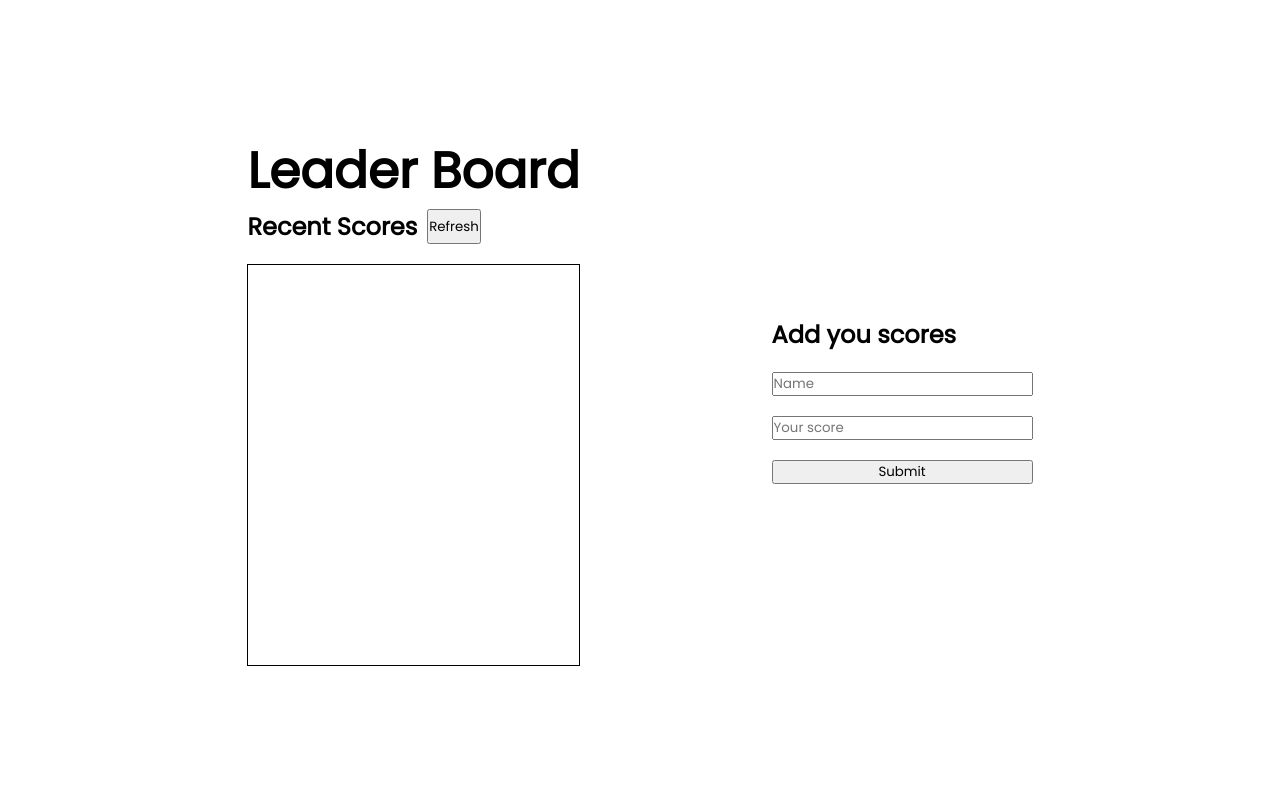
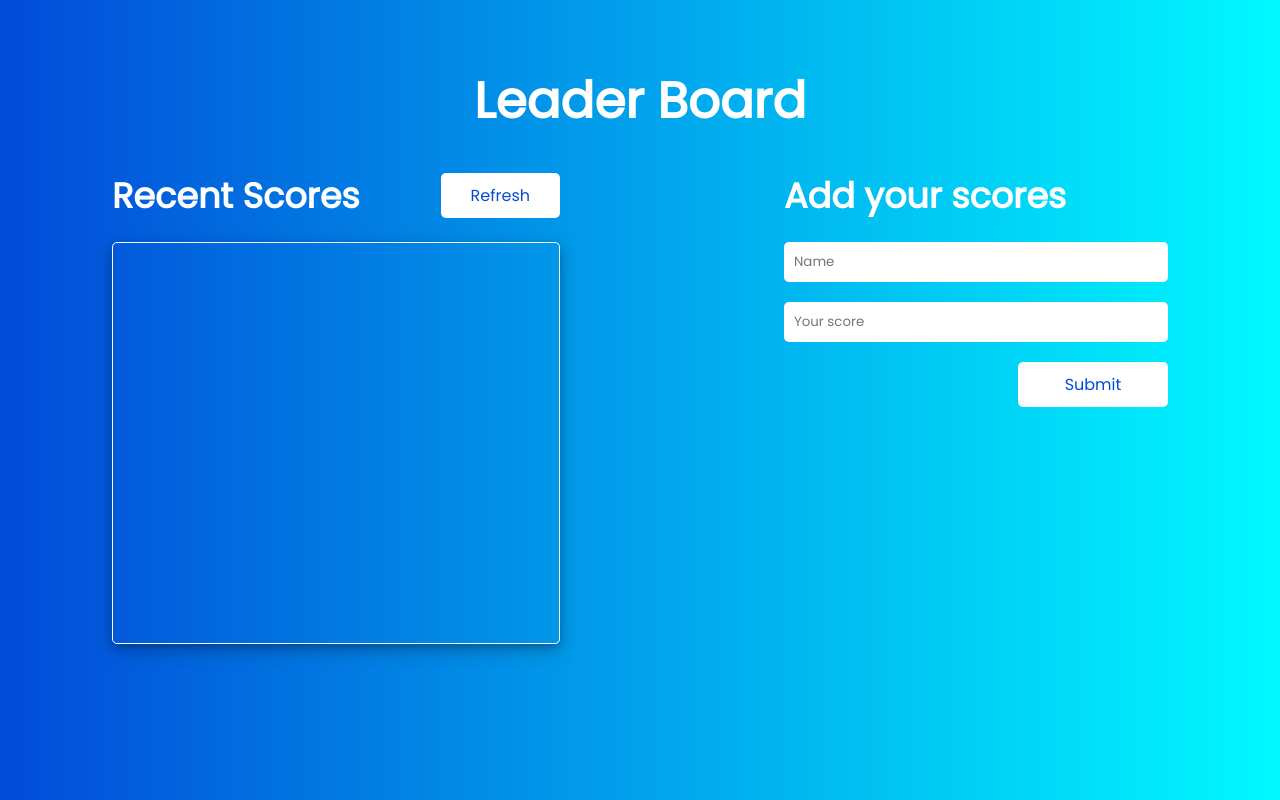
Before and after one commit to batoorsohail/leaderboard, a website built with webpack: page src/index.html in a window 1280 px wide. Built offline with nearby package versions, Linux system fonts and the light colour scheme; no server answers.

Commit message:
Add the new style

```diff
--- a/src/index.html
+++ b/src/index.html
@@ -14,9 +14,9 @@
     ></script>
 </head>
 <body>
+    <h1 class="page-title">Leader Board</h1>
     <main>
         <section class="scores">
-            <h1 class="page-title">Leader Board</h1>
             <div class="score-board">
                 <h2 class="title">Recent Scores</h2>
                 <button class="refresh-btn">Refresh</button>
@@ -28,7 +28,7 @@
             </article>
         </section>
         <section class="form">
-            <h2 class="title">Add you scores</h2>
+            <h2 class="title">Add your scores</h2>
             <input type="text" class="name-input" placeholder="Name" required>
             <input type="number" class="score-input" placeholder="Your score" required>
             <button class="add-btn">Submit</button>
--- a/src/modules/leaderboard.js
+++ b/src/modules/leaderboard.js
@@ -12,7 +12,7 @@ const refreshPoints = async () => {
   scores.result.forEach((score) => {
     const pointsWrapper = document.createElement('li');
     pointsWrapper.classList.add('details');
-    pointsWrapper.innerHTML = `${score.user}: ${score.score}`;
+    pointsWrapper.innerHTML = ` <i class="fa-solid fa-medal"></i> ${score.user}: ${score.score}`;
     scoreContainer.appendChild(pointsWrapper);
   });
 
--- a/src/style.css
+++ b/src/style.css
@@ -9,29 +9,62 @@
   font-family: 'Poppins', sans-serif;
 }
 
+body {
+  background: linear-gradient(90deg, rgba(2,75,216,1) 0%, rgba(0,249,255,1) 100%);
+  display: flex;
+  flex-direction: column;
+  align-items: center;
+}
+
 main {
   width: 100%;
-  height: 100vh;
   display: flex;
-  align-items: center;
-  justify-content: center;
-  gap: 15%;
+  justify-content: space-around;
+}
+
+.scores {
+  width: 35%;
 }
 
 .score-board {
   display: flex;
-  gap: 10px;
+  align-items: center;
+  justify-content: space-between;
 }
 
 .page-title {
   font-size: 50px;
+  color: #fff;
+  margin-top: 5%;
+  margin-bottom: 30px;
+}
+
+.title {
+  color: #fff;
+  font-size: 35px;
+}
+
+.refresh-btn {
+  padding: 10px 30px;
+  color: #024bd8;
+  font-size: 16px;
+  background: #fff;
+  border: none;
+  border-radius: 5px;
+}
+
+.refresh-btn:hover {
+  color: #fff;
+  background-color: #0c7ce5;
 }
 
 .board {
   display: flex;
   flex-direction: column;
-  border: 1px solid #000;
   margin-top: 20px;
+  border: 1px solid #fff;
+  border-radius: 5px;
+  box-shadow: 0 4px 8px 0 rgba(0, 0, 0, 0.2), 0 6px 20px 0 rgba(0, 0, 0, 0.19);
 }
 
 .score-container {
@@ -39,19 +72,86 @@ main {
   flex-direction: column;
   height: 50vh;
   overflow-y: scroll;
+  -ms-overflow-style: none;
+  scrollbar-width: none;
+}
+
+.score-container::-webkit-scrollbar {
+  display: none;
 }
 
 .details {
   display: inline;
   padding: 10px;
+  background-color: #53c8fa;
+}
+
+.fa-medal {
+  color: #fcd702;
+  margin-right: 10px;
 }
 
 .details:nth-child(even) {
-  background-color: lightgray;
+  background-color: rgb(255, 255, 255);
 }
 
 .form {
   display: flex;
   flex-direction: column;
+  width: 30%;
   gap: 20px;
 }
+
+.name-input {
+  border: none;
+  border-radius: 5px;
+  height: 5vh;
+  padding: 10px;
+}
+
+.score-input {
+  border: none;
+  border-radius: 5px;
+  height: 5vh;
+  padding: 10px;
+}
+
+.add-btn {
+  width: 150px;
+  align-self: flex-end;
+  padding: 10px 30px;
+  color: #024bd8;
+  font-size: 16px;
+  background: #fff;
+  border: none;
+  border-radius: 5px;
+}
+
+.add-btn:hover {
+  color: #fff;
+  background-color: #0c7ce5;
+}
+
+@media screen and (max-width: 768px) {
+  main {
+    flex-direction: column;
+    align-items: center;
+    height: 100vh;
+  }
+
+  .title {
+    font-size: 20px;
+  }
+
+  .scores {
+    width: 90%;
+  }
+
+  .form {
+    width: 90%;
+  }
+
+  .add-btn {
+    width: 100%;
+  }
+}
```
Also changed, not shown: dist/index.html, dist/static/js/main.js.
